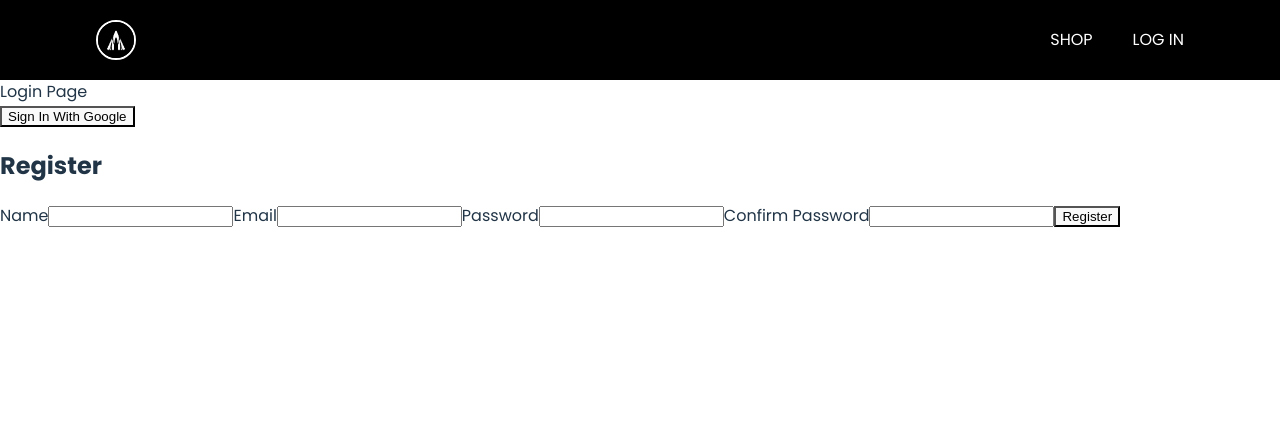
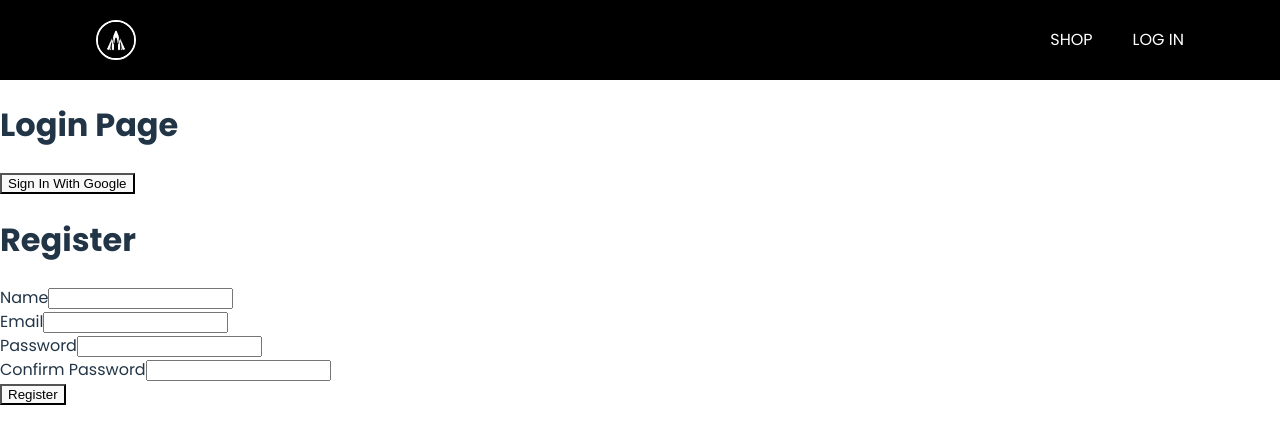
Before and after one commit to andreastimothy/simple-e-commerce, a React (Vite) app: page /login in a window 1280 px wide. Shown: the top 444 px of the page. Built offline with nearby package versions, Linux system fonts and the light colour scheme; no server answers.

Commit message:
feat: add register form component and input form component

```diff
--- /dev/null
+++ b/src/components/FormInput/index.tsx
@@ -0,0 +1,21 @@
+export default function FormInput({
+  label,
+  htmlFor,
+  ...otherProps
+}: {
+  label: string;
+  htmlFor: string;
+  type: string;
+  id: string;
+  required: boolean;
+  value: string;
+  name: string;
+  onChange: (e: React.ChangeEvent<HTMLInputElement>) => void;
+}) {
+  return (
+    <div>
+      <label htmlFor={htmlFor}>{label}</label>
+      <input {...otherProps} />
+    </div>
+  );
+}
--- /dev/null
+++ b/src/pages/Login/components/RegisterForm/index.tsx
@@ -0,0 +1,84 @@
+import { useState } from "react";
+import {
+  loginWithEmailAndPassword,
+  createUser,
+} from "../../../../service/auth";
+import FormInput from "../../../../components/FormInput";
+
+export default function RegisterForm() {
+  const defaultFormFields = {
+    displayName: "",
+    email: "",
+    password: "",
+    confirmPassword: "",
+  };
+
+  const [formFields, setFormFields] = useState(defaultFormFields);
+  const { displayName, email, password, confirmPassword } = formFields;
+
+  const handleChange = (e: React.ChangeEvent<HTMLInputElement>) => {
+    const { name, value } = e.target;
+    setFormFields({ ...formFields, [name]: value });
+  };
+
+  const handleSubmit = async (e: React.FormEvent) => {
+    e.preventDefault();
+    try {
+      const { user } = await loginWithEmailAndPassword(email, password);
+      const response = await createUser(user, { displayName });
+      if (response) {
+        setFormFields(defaultFormFields);
+      }
+    } catch (error) {
+      alert(error);
+    }
+  };
+  return (
+    <div>
+      <h1>Register</h1>
+      <form onSubmit={handleSubmit}>
+        <FormInput
+          label="Name"
+          htmlFor="displayName"
+          type="text"
+          id="displayName"
+          required
+          value={displayName}
+          name="displayName"
+          onChange={handleChange}
+        />
+        <FormInput
+          label="Email"
+          htmlFor="email"
+          type="email"
+          id="email"
+          required
+          value={email}
+          name="email"
+          onChange={handleChange}
+        />
+        <FormInput
+          label="Password"
+          htmlFor="password"
+          type="password"
+          id="password"
+          required
+          value={password}
+          name="password"
+          onChange={handleChange}
+        />
+        <FormInput
+          label="Confirm Password"
+          htmlFor="confirm-password"
+          type="password"
+          id="confirm-password"
+          required
+          value={confirmPassword}
+          name="confirmPassword"
+          onChange={handleChange}
+        />
+        <button type="submit">Register</button>
+      </form>
+    </div>
+  );
+}
--- a/src/pages/Login/index.tsx
+++ b/src/pages/Login/index.tsx
@@ -1,83 +1,12 @@
-import { useState } from "react";
-import {
-  createUser,
-  login,
-  loginWithEmailAndPassword,
-} from "../../service/auth";
+import { login } from "../../service/auth";
+import RegisterForm from "./components/RegisterForm";
 
 export default function Login() {
-  const defaultFormFields = {
-    displayName: "",
-    email: "",
-    password: "",
-    confirmPassword: "",
-  };
-
-  const [formFields, setFormFields] = useState(defaultFormFields);
-  const { displayName, email, password, confirmPassword } = formFields;
-
-  const handleChange = (e: React.ChangeEvent<HTMLInputElement>) => {
-    const { name, value } = e.target;
-    setFormFields({ ...formFields, [name]: value });
-  };
-
-  const handleSubmit = async (e) => {
-    e.preventDefault();
-    try {
-      const { user } = await loginWithEmailAndPassword(email, password);
-      const response = await createUser(user, { displayName });
-      if (response) {
-        setFormFields(defaultFormFields);
-      }
-    } catch (error) {
-      alert(error);
-    }
-  };
-
   return (
     <div style={{ paddingTop: 80 }}>
-      <div>Login Page</div>
+      <h1>Login Page</h1>
       <button onClick={login}>Sign In With Google</button>
-      <h2>Register</h2>
-      <form onSubmit={handleSubmit}>
-        <label htmlFor="displayName">Name</label>
-        <input
-          type="text"
-          id="displayName"
-          required
-          value={displayName}
-          name="displayName"
-          onChange={handleChange}
-        />
-        <label htmlFor="email">Email</label>
-        <input
-          type="email"
-          id="email"
-          required
-          value={email}
-          name="email"
-          onChange={handleChange}
-        />
-        <label htmlFor="password">Password</label>
-        <input
-          type="password"
-          id="password"
-          required
-          value={password}
-          name="password"
-          onChange={handleChange}
-        />
-        <label htmlFor="confirm-password">Confirm Password</label>
-        <input
-          type="password"
-          id="confirm-password"
-          required
-          value={confirmPassword}
-          name="confirmPassword"
-          onChange={handleChange}
-        />
-        <button type="submit">Register</button>
-      </form>
+      <RegisterForm />
     </div>
   );
 }
```
